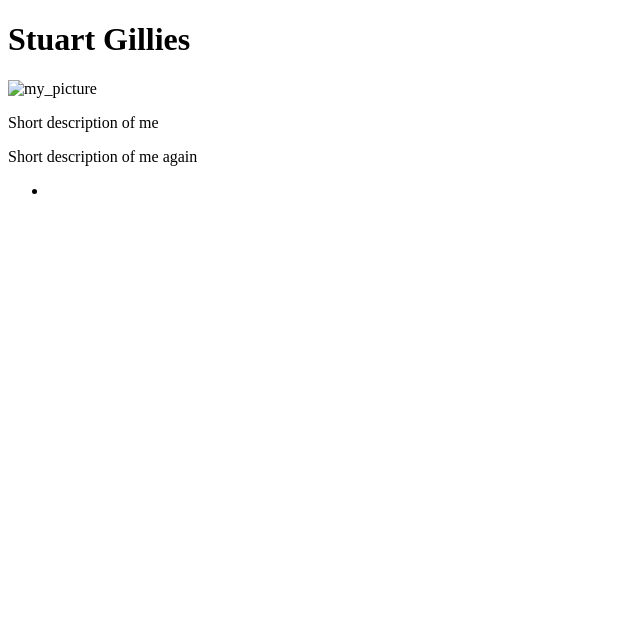
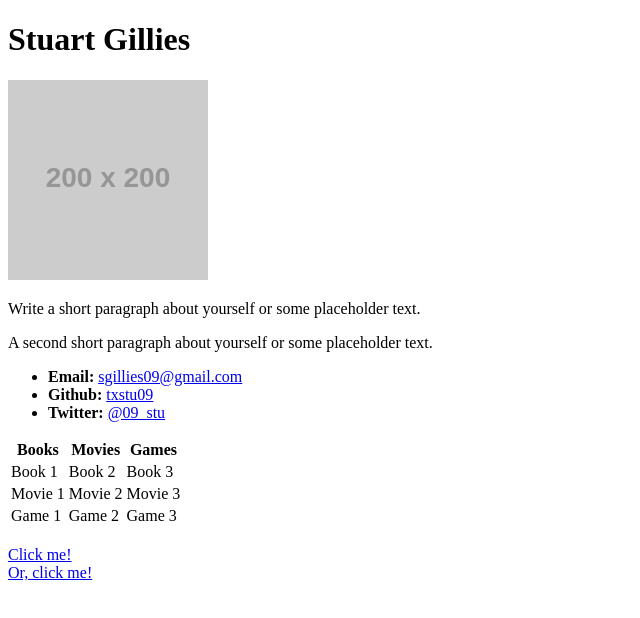
Before and after one commit to txstu09/txstu09.github.io, a plain HTML site: page index.html in a window 1280 px wide. Shown: the whole page, without its empty margins (0-640 px from the left). Drawn offline with Linux system fonts and the light colour scheme; placeholder pictures from the web are drawn by us.

Commit message:
update index.html

```diff
--- a/index.html
+++ b/index.html
@@ -1,19 +1,53 @@
 <!DOCTYPE html>
-
-<html lang='en-us'>
+<html lang="en-us">
 <head>
-        <meta charset='utf-8'>
-        <title>MyBio</title>
+  <meta charset="UTF-8">
+  <title>Activity 1: Basic HTML Bio</title>
 </head>
 
 <body>
+
   <h1>Stuart Gillies</h1>
-        <img src='Resources/dummy_image.png' alt='my_picture'>
-        <p>Short description of me</p>
-        <p>Short description of me again</p>
+
+  <img src="https://placehold.it/200x200" alt="Your Name">
+
+  <p>Write a short paragraph about yourself or some placeholder text.</p>
+  <p>A second short paragraph about yourself or some placeholder text.</p>
 
   <ul>
-            <li></li>
+    <li><strong>Email:</strong> <a href="mailto:sgillies09@gmail.com">sgillies09@gmail.com</a></li>
+    <li><strong>Github:</strong> <a href="https://github.com/txstu09">txstu09</a></li>
+    <li><strong>Twitter:</strong> <a href="https://twitter.com/09_stu">@09_stu</a></li>
   </ul>
+
+  <table>
+    <tr>
+      <th>Books</th>
+      <th>Movies</th>
+      <th>Games</th>
+    </tr>
+    <tr>
+      <td>Book 1</td>
+      <td>Book 2</td>
+      <td>Book 3</td>
+    </tr>
+    <tr>
+      <td>Movie 1</td>
+      <td>Movie 2</td>
+      <td>Movie 3</td>
+    </tr>
+    <tr>
+      <td>Game 1</td>
+      <td>Game 2</td>
+      <td>Game 3</td>
+    </tr>
+  </table>
+  <br>
+
+  <a href="other.html">Click me!</a>
+  <br>
+  <a href="templates/another.html">Or, click me!</a>
+
 </body>
+
 </html>
```
Lines whose indentation alone changed are shown as unchanged.
